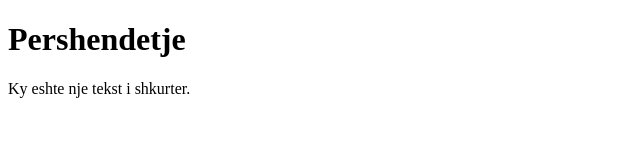
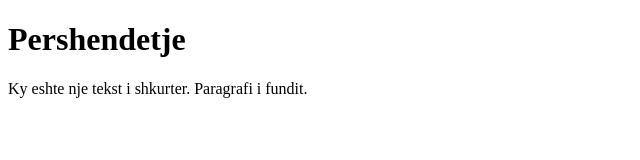
Before and after one commit to klajdimuzhaqi/Test1, a plain HTML site: page index.html in a window 1280 px wide. Shown: the whole page, without its empty margins (0-640 px from the left). Drawn offline with Linux system fonts and the light colour scheme.

Commit message:
added another paragraph

```diff
--- a/index.html
+++ b/index.html
@@ -12,6 +12,7 @@
     <h1>Pershendetje</h1>
 
     <p2>Ky eshte nje tekst i shkurter.</p2>
+    <p3>Paragrafi i fundit.</p3>
 
 </body>
 
```
